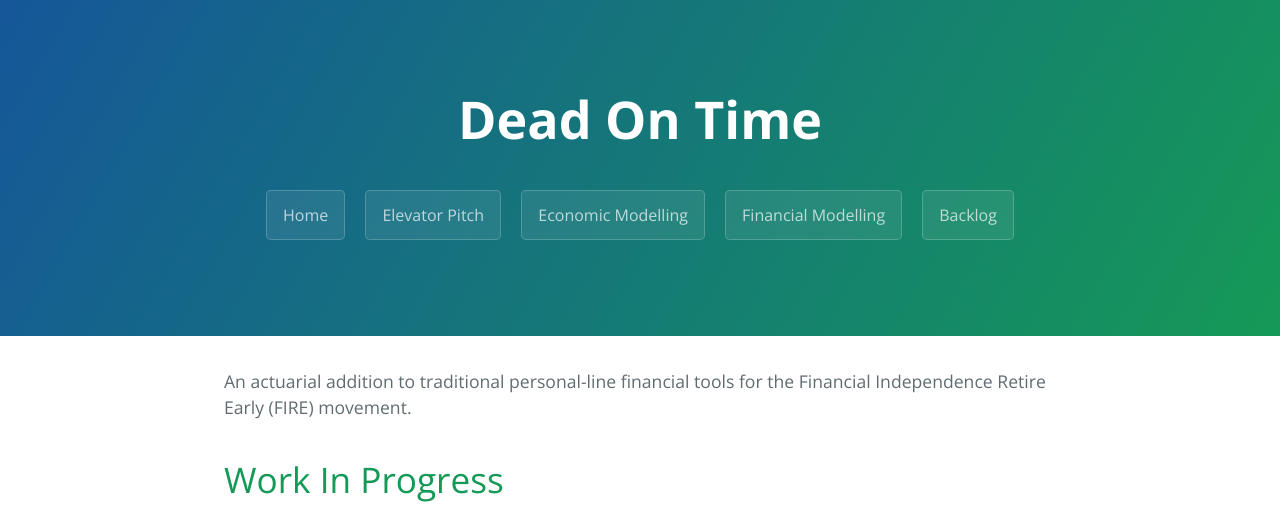
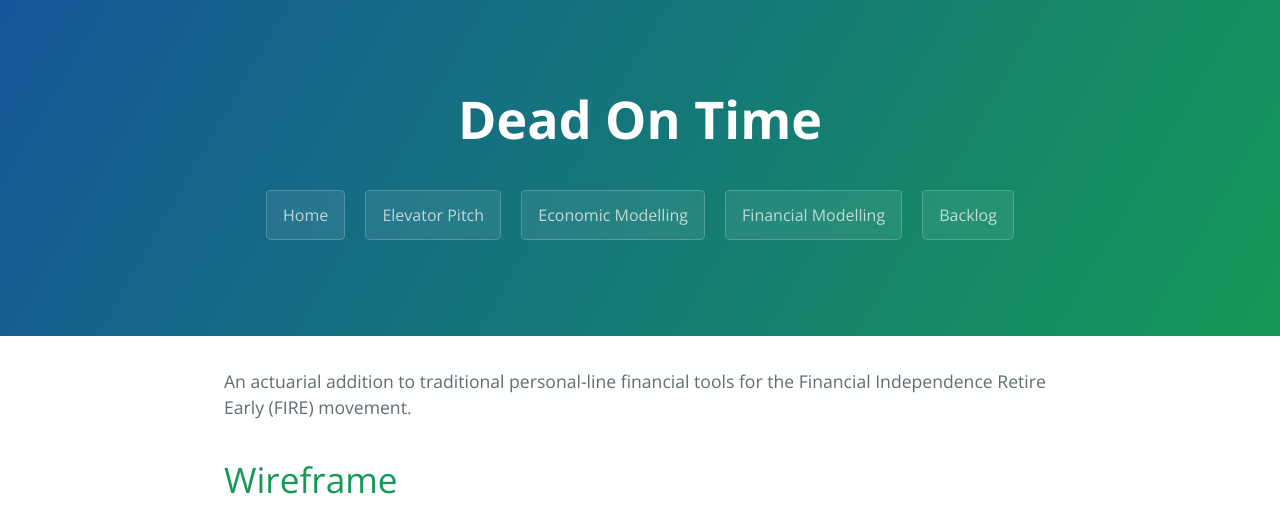
Before and after one commit to AllMyNamesAreGone/Dead-On-Time, a Jekyll site: the page built from index.md, in a window 1280 px wide, cut to the strip 0-522 px from the top of the page. Built offline with Jekyll 4.4.1, drawn with Linux system fonts in a browser that asks for light colours.

Commit message:
Update index.md

```diff
--- a/index.md
+++ b/index.md
@@ -6,6 +6,7 @@ filename: index
 
 An actuarial addition to traditional personal-line financial tools for the Financial Independence Retire Early (FIRE) movement.
 
-# Work In Progress
+# Wireframe
+## Work In Progress
 
 <iframe seamless frameborder="0" src="https://public.tableau.com/views/DeadOnTime/DeadOnTime?:language=en-GB&:sid=&:display_count=n&:showVizHome=no" width = '910' height = '768'></iframe>
```
